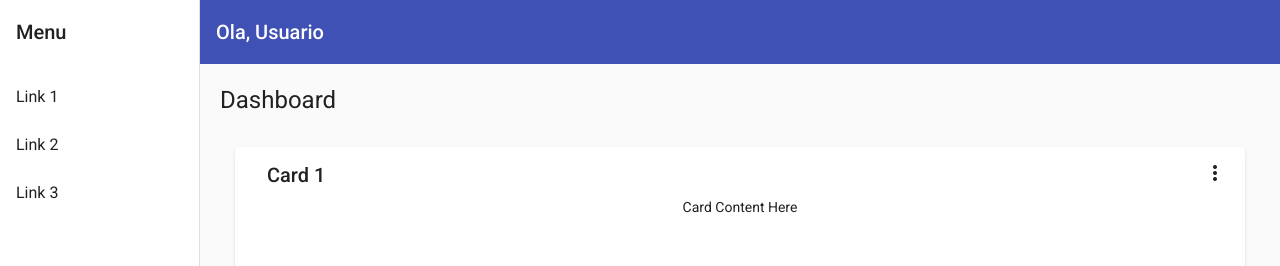
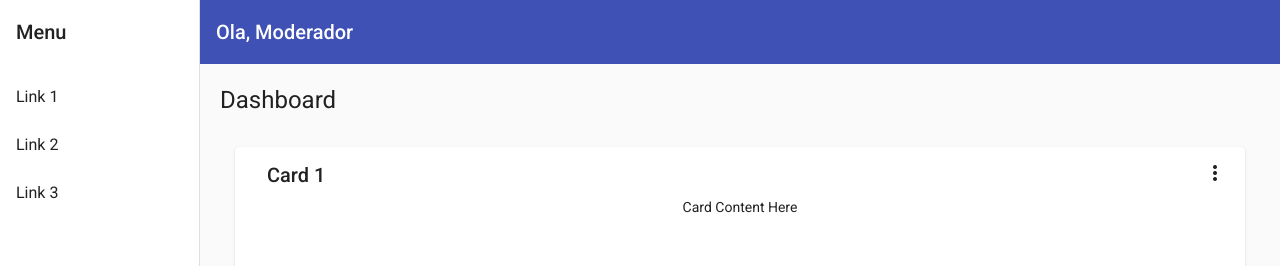
Before and after one commit to CamposB/helping-backup, an Angular app: page / in a window 1280 px wide. Shown: the top 266 px of the page. Built offline with nearby package versions, Linux system fonts and the light colour scheme.

Commit message:
Separando menu

```diff
--- a/src/app/app.component.html
+++ b/src/app/app.component.html
@@ -1,5 +1,14 @@
-<app-menu>
+<!--<app-menu>-->
 
-<app-dash></app-dash>
+<!--<app-dash></app-dash>-->
 
-</app-menu>
+
+<!--</app-menu>-->
+
+<!-- <app-menu-adm>
+    <app-dash></app-dash>
+</app-menu-adm> -->
+
+<app-menu-moderador>
+    <app-dash></app-dash>
+</app-menu-moderador>
--- /dev/null
+++ b/src/app/menu/menu-adm/menu-adm.component.css
@@ -0,0 +1,17 @@
+.sidenav-container {
+    height: 100%;
+  }
+
+  .sidenav {
+    width: 200px;
+  }
+
+  .sidenav .mat-toolbar {
+    background: inherit;
+  }
+
+  .mat-toolbar.mat-primary {
+    position: sticky;
+    top: 0;
+    z-index: 1;
+  }
--- /dev/null
+++ b/src/app/menu/menu-adm/menu-adm.component.html
@@ -0,0 +1,27 @@
+<mat-sidenav-container class="sidenav-container">
+    <mat-sidenav #drawer class="sidenav" fixedInViewport
+        [attr.role]="(isHandset$ | async) ? 'dialog' : 'navigation'"
+        [mode]="(isHandset$ | async) ? 'over' : 'side'"
+        [opened]="(isHandset$ | async) === false">
+      <mat-toolbar>Menu</mat-toolbar>
+      <mat-nav-list>
+        <a mat-list-item href="#">Link 1</a>
+        <a mat-list-item href="#">Link 2</a>
+        <a mat-list-item href="#">Link 3</a>
+      </mat-nav-list>
+    </mat-sidenav>
+    <mat-sidenav-content>
+      <mat-toolbar color="primary">
+        <button
+          type="button"
+          aria-label="Toggle sidenav"
+          mat-icon-button
+          (click)="drawer.toggle()"
+          *ngIf="isHandset$ | async">
+          <mat-icon aria-label="Side nav toggle icon">menu</mat-icon>
+        </button>
+        <span>Ola, Administrador</span>
+      </mat-toolbar>
+      <ng-content></ng-content>>
+    </mat-sidenav-content>
+  </mat-sidenav-container>
--- /dev/null
+++ b/src/app/menu/menu-adm/menu-adm.component.ts
@@ -0,0 +1,21 @@
+import { Component } from '@angular/core';
+import { BreakpointObserver, Breakpoints } from '@angular/cdk/layout';
+import { Observable } from 'rxjs';
+import { map, shareReplay } from 'rxjs/operators';
+
+@Component({
+  selector: 'app-menu-adm',
+  templateUrl: './menu-adm.component.html',
+  styleUrls: ['./menu-adm.component.css']
+})
+export class AdmMenuComponent {
+
+  isHandset$: Observable<boolean> = this.breakpointObserver.observe(Breakpoints.Handset)
+    .pipe(
+      map(result => result.matches),
+      shareReplay()
+    );
+
+  constructor(private breakpointObserver: BreakpointObserver) {}
+
+}
--- /dev/null
+++ b/src/app/menu/menu-moderador/menu-moderador.component.css
@@ -0,0 +1,17 @@
+.sidenav-container {
+    height: 100%;
+  }
+
+  .sidenav {
+    width: 200px;
+  }
+
+  .sidenav .mat-toolbar {
+    background: inherit;
+  }
+
+  .mat-toolbar.mat-primary {
+    position: sticky;
+    top: 0;
+    z-index: 1;
+  }
--- /dev/null
+++ b/src/app/menu/menu-moderador/menu-moderador.component.html
@@ -0,0 +1,27 @@
+<mat-sidenav-container class="sidenav-container">
+    <mat-sidenav #drawer class="sidenav" fixedInViewport
+        [attr.role]="(isHandset$ | async) ? 'dialog' : 'navigation'"
+        [mode]="(isHandset$ | async) ? 'over' : 'side'"
+        [opened]="(isHandset$ | async) === false">
+      <mat-toolbar>Menu</mat-toolbar>
+      <mat-nav-list>
+        <a mat-list-item href="#">Link 1</a>
+        <a mat-list-item href="#">Link 2</a>
+        <a mat-list-item href="#">Link 3</a>
+      </mat-nav-list>
+    </mat-sidenav>
+    <mat-sidenav-content>
+      <mat-toolbar color="primary">
+        <button
+          type="button"
+          aria-label="Toggle sidenav"
+          mat-icon-button
+          (click)="drawer.toggle()"
+          *ngIf="isHandset$ | async">
+          <mat-icon aria-label="Side nav toggle icon">menu</mat-icon>
+        </button>
+        <span>Ola, Moderador</span>
+      </mat-toolbar>
+      <ng-content></ng-content>>
+    </mat-sidenav-content>
+  </mat-sidenav-container>
--- /dev/null
+++ b/src/app/menu/menu-moderador/menu-moderador.component.ts
@@ -0,0 +1,21 @@
+import { Component } from '@angular/core';
+import { BreakpointObserver, Breakpoints } from '@angular/cdk/layout';
+import { Observable } from 'rxjs';
+import { map, shareReplay } from 'rxjs/operators';
+
+@Component({
+  selector: 'app-menu-moderador',
+  templateUrl: './menu-moderador.component.html',
+  styleUrls: ['./menu-moderador.component.css']
+})
+export class ModeradorMenuComponent {
+
+  isHandset$: Observable<boolean> = this.breakpointObserver.observe(Breakpoints.Handset)
+    .pipe(
+      map(result => result.matches),
+      shareReplay()
+    );
+
+  constructor(private breakpointObserver: BreakpointObserver) {}
+
+}
```
Also changed, not shown: src/app/app.module.ts (+8 -2 lines), src/app/menu/menu-usuario/menu.component.css (renamed from src/app/menu/menu.component.css), src/app/menu/menu-usuario/menu.component.html (renamed from src/app/menu/menu.component.html), src/app/menu/menu-usuario/menu.component.ts (renamed from src/app/menu/menu.component.ts), 1 other file (tests, documents, lock files or other folders).
